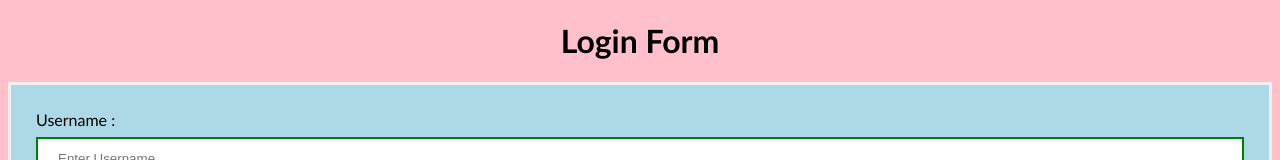
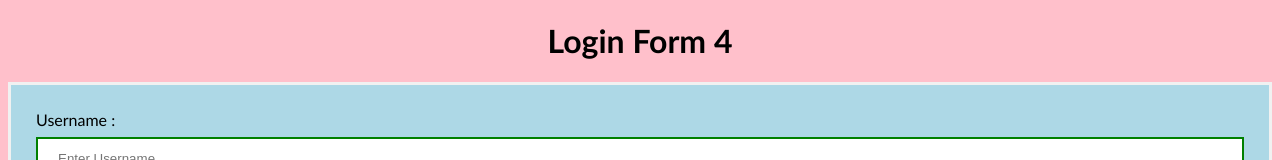
Before and after one commit to Dinesh-3sv/My-Project, a plain HTML site: page index.html in a window 1280 px wide. Shown: the top 160 px of the page. Drawn offline with Linux system fonts and the light colour scheme.

Commit message:
Updated the file

```diff
--- a/index.html
+++ b/index.html
@@ -45,7 +45,7 @@ button {
 </style>
 </head>
 <body>
-    <center> <h1> Login Form </h1> </center>
+    <center> <h1> Login Form 4 </h1> </center>
     <form>
         <div class="container">
             <label>Username : </label>
```
